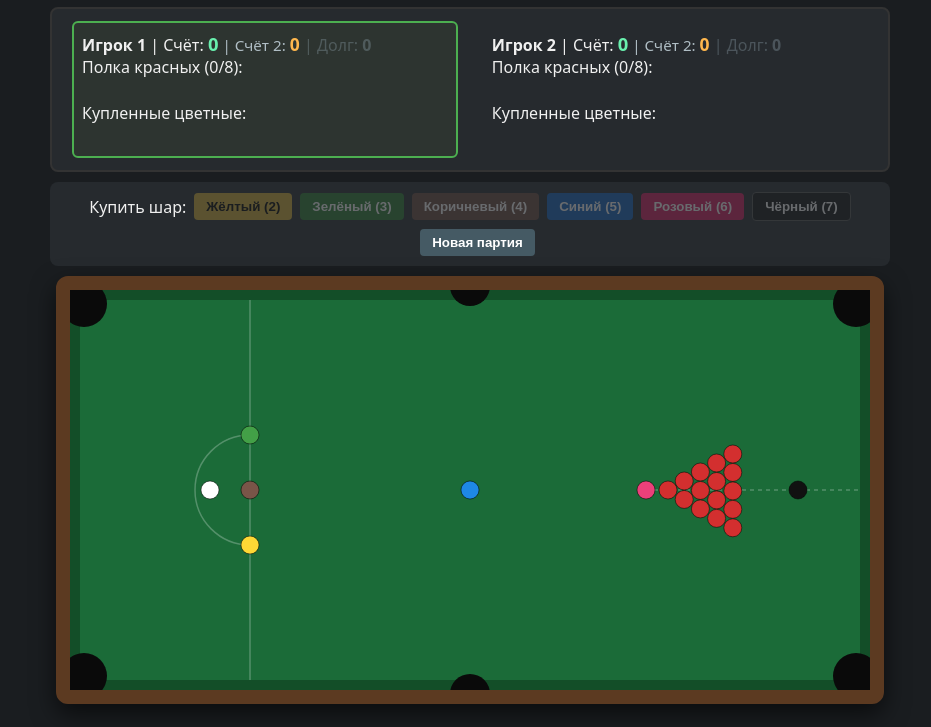
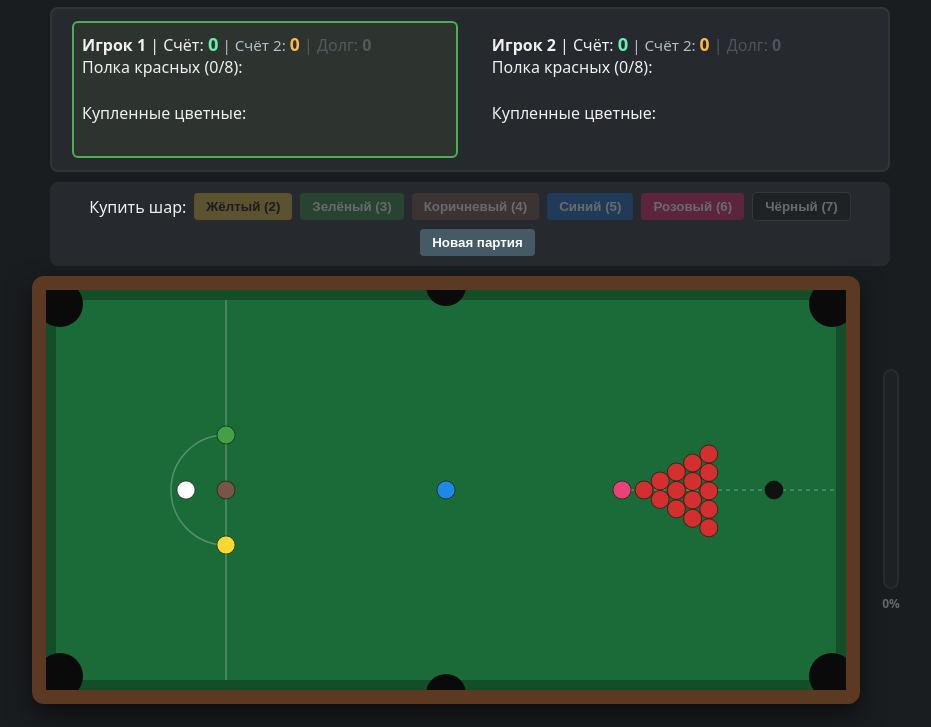
Before and after one commit to vokoramus/cash_snooker, a plain HTML site: page index.html in a window 1280 px wide. Shown: the part 73-800 px from the top of the page, without its empty margins (170-1101 px from the left). Drawn offline with Linux system fonts and the light colour scheme.

Commit message:
прогресс бар силы удара

```diff
--- a/index.html
+++ b/index.html
@@ -3,12 +3,12 @@
 <head>
   <meta charset="UTF-8">
   <meta name="viewport" content="width=device-width, initial-scale=1.0">
-  <title>Snooker 42 — Кумулятивный Снукер</title>
+  <title>Cash Snooker</title>
   <link rel="stylesheet" href="style.css">
 </head>
 <body>
 
-  <h2>🎱 SNOOKER 42 (Кумулятивный Снукер)</h2>
+  <h2>🎱 CASH SNOOKER</h2>
   <div id="status">Ход Игрока 1. Поставьте биток в секторе D или тяните для удара.</div>
 
   <div class="hud">
--- a/render.js
+++ b/render.js
@@ -251,43 +251,46 @@ function drawBounceRay(startX, startY, dirX, dirY, color, maxVisualLen, stopDist
   }
 }
 
-// Вертикальный индикатор силы удара справа на столе
-function drawPowerBar(powerRatio) {
-  const barW = 12;
-  const barH = 160;
-  const x = W - CUSHION - barW - 10;
-  const y = (H - barH) / 2;
+// Вертикальный индикатор силы удара справа
+function ensurePowerBarUI() {
+  let barWrap = document.getElementById('power-bar-wrap');
+  if (barWrap) return barWrap;
 
-  ctx.save();
-  // Подложка шкалы
-  ctx.fillStyle = 'rgba(10, 15, 12, 0.72)';
-  ctx.strokeStyle = 'rgba(255, 255, 255, 0.35)';
-  ctx.lineWidth = 1.5;
-  ctx.beginPath();
-  ctx.roundRect(x, y, barW, barH, 6);
-  ctx.fill();
-  ctx.stroke();
+  // Оборачиваем canvas, чтобы поставить прогресс-бар строго справа от стола
+  const wrapper = document.createElement('div');
+  wrapper.className = 'table-stage';
+  canvas.parentNode.insertBefore(wrapper, canvas);
+  wrapper.appendChild(canvas);
 
-  // Градиент заполнения снизу вверх (зелёный -> жёлтый -> красный)
-  const fillH = Math.max(0, Math.min(barH - 4, (barH - 4) * powerRatio));
-  if (fillH > 0) {
-    const grad = ctx.createLinearGradient(0, y + barH, 0, y);
-    grad.addColorStop(0, '#00e676');
-    grad.addColorStop(0.55, '#ffea00');
-    grad.addColorStop(1, '#ff1744');
+  barWrap = document.createElement('div');
+  barWrap.id = 'power-bar-wrap';
+  barWrap.className = 'power-bar-container';
+  barWrap.innerHTML = `
+    <div class="power-bar-track">
+      <div id="power-bar-fill" class="power-bar-fill"></div>
+    </div>
+    <div id="power-bar-label" class="power-bar-label">0%</div>
+  `;
+  wrapper.appendChild(barWrap);
+  return barWrap;
+}
 
-    ctx.fillStyle = grad;
-    ctx.beginPath();
-    ctx.roundRect(x + 2, y + barH - 2 - fillH, barW - 4, fillH, 4);
-    ctx.fill();
+function updatePowerBar(powerRatio, active) {
+  const barWrap = ensurePowerBarUI();
+  const fill = document.getElementById('power-bar-fill');
+  const label = document.getElementById('power-bar-label');
+
+  if (!active) {
+    barWrap.classList.remove('active');
+    fill.style.height = '0%';
+    label.innerText = '0%';
+    return;
   }
 
-  // Процент силы под шкалой
-  ctx.fillStyle = '#ffffff';
-  ctx.font = 'bold 11px system-ui, sans-serif';
-  ctx.textAlign = 'center';
-  ctx.fillText(`${Math.round(powerRatio * 100)}%`, x + barW / 2, y + barH + 14);
-  ctx.restore();
+  barWrap.classList.add('active');
+  const pct = Math.round(powerRatio * 100);
+  fill.style.height = `${pct}%`;
+  label.innerText = `${pct}%`;
 }
 
 function draw() {
@@ -496,8 +499,13 @@ function draw() {
       ctx.lineTo(cue.x - dirX * (R + 85 + pull * 0.2), cue.y - dirY * (R + 85 + pull * 0.2));
       ctx.stroke();
 
-      drawPowerBar(powerRatio);
+      updatePowerBar(powerRatio, true);
+
     }
+  }
+
+  if (!isAiming || Math.hypot(balls.find(b => b.type === 'cue').x - aimEnd.x, balls.find(b => b.type === 'cue').y - aimEnd.y) <= CANCEL_RADIUS) {
+    updatePowerBar(0, false);
   }
 
   if (isMoving) {
--- a/style.css
+++ b/style.css
@@ -144,3 +144,52 @@ canvas {
   color: #ff5252;
   font-weight: bold;
 }
+
+.table-stage {
+  display: flex;
+  align-items: center;
+  justify-content: center;
+  gap: 14px;
+  max-width: 98vw;
+}
+
+.power-bar-container {
+  display: flex;
+  flex-direction: column;
+  align-items: center;
+  gap: 6px;
+  opacity: 0.35;
+  transition: opacity 0.15s;
+}
+
+.power-bar-container.active {
+  opacity: 1;
+}
+
+.power-bar-track {
+  width: 16px;
+  height: 220px;
+  background: #262a2e;
+  border: 2px solid #444;
+  border-radius: 8px;
+  display: flex;
+  align-items: flex-end;
+  padding: 2px;
+  box-sizing: border-box;
+  overflow: hidden;
+}
+
+.power-bar-fill {
+  width: 100%;
+  height: 0%;
+  border-radius: 5px;
+  background: linear-gradient(to top, #00e676 0%, #ffea00 55%, #ff1744 100%);
+}
+
+.power-bar-label {
+  font-size: 12px;
+  font-weight: 700;
+  color: #f0f0f0;
+  min-width: 34px;
+  text-align: center;
+}
```
